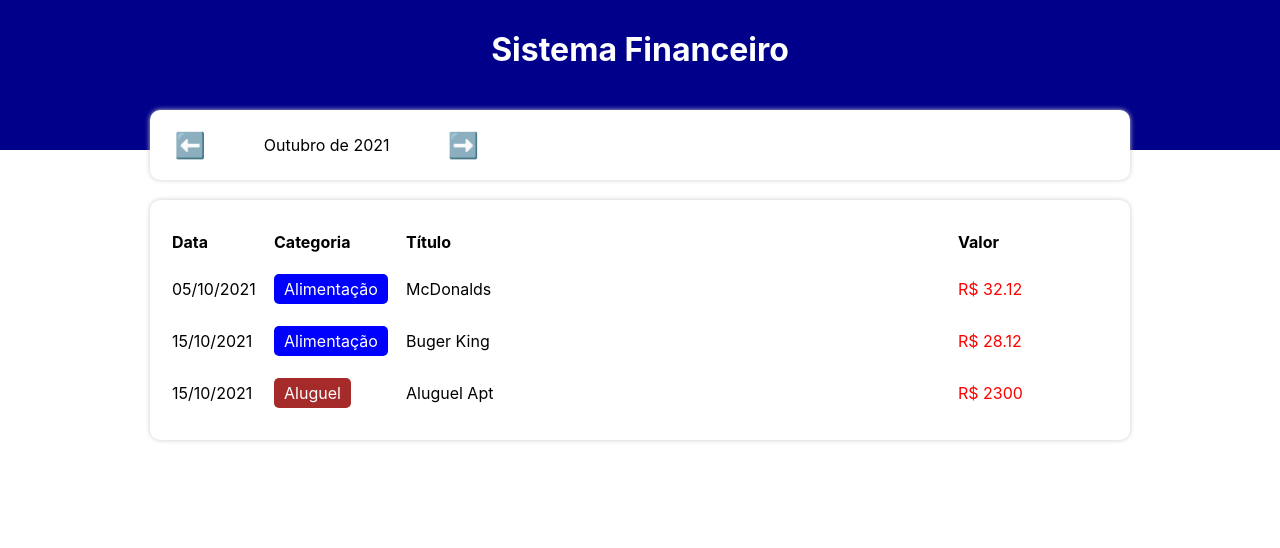
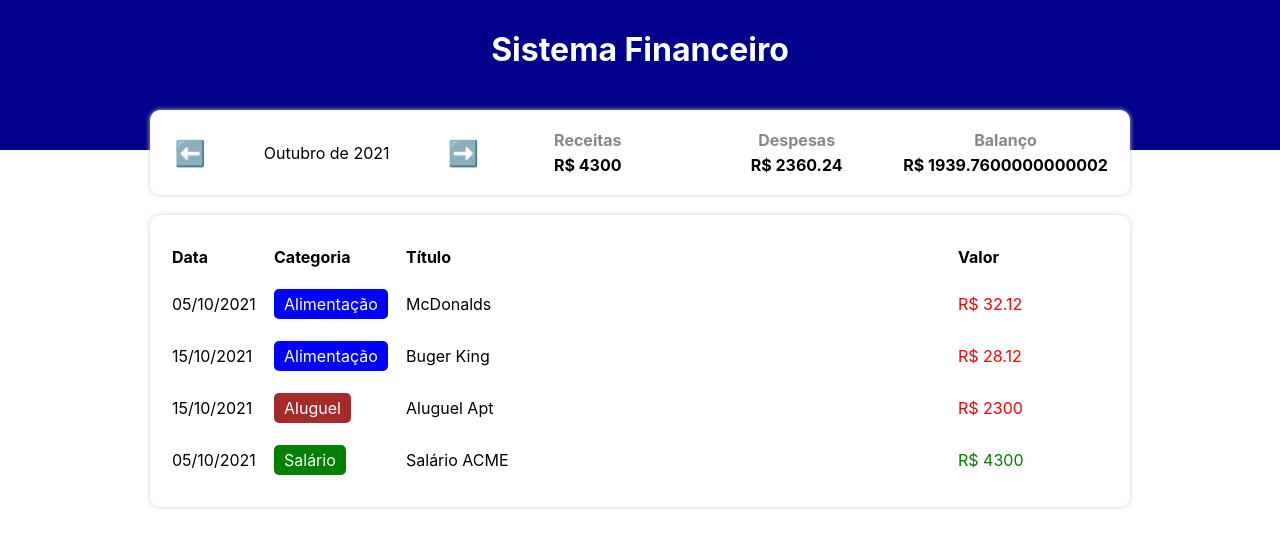
Before and after one commit to yansntss/expense-tracker, a React (Create React App) app: page / in a window 1280 px wide. Shown: the top 548 px of the page. Built offline with nearby package versions, Linux system fonts and the light colour scheme.

Commit message:
Add receitas, despesas e balanço

```diff
--- a/src/App.tsx
+++ b/src/App.tsx
@@ -13,10 +13,28 @@
   const [list, setList] = useState(items);
   const [filteredList, setFilteredList] = useState<Item[]>([])
   const [currentMonth, setCurrentMonth] = useState(getCurrentMonth());
+  const [income, setIncome]= useState(0);
+  const [expense, setExpense]= useState(0);
 
   useEffect(()=> {
     setFilteredList(filterListByMonth(list, currentMonth))
   }, [list, currentMonth]);
+
+  useEffect(()=>{
+    let incomeCount = 0;
+    let expenseCount = 0;
+
+    for(let i in filteredList){
+      if(categories[filteredList[i].category].expense){
+        expenseCount += filteredList[i].value;
+      }else{
+        incomeCount += filteredList[i].value;
+
+      }
+      setIncome(incomeCount)
+      setExpense(expenseCount)
+    }
+  }, [filteredList])
 
   const handleMonthChange = (newMonth: string) =>{
     setCurrentMonth(newMonth)
@@ -32,6 +50,8 @@
         <InfoArea
         currentMonth={currentMonth}
         onMonthChange={handleMonthChange}
+        income={income}
+        expense={expense}
 
         />
 
--- a/src/components/InfoArea/index.tsx
+++ b/src/components/InfoArea/index.tsx
@@ -1,12 +1,16 @@
 import * as C from "./styles";
 import { formataCurrentMonth } from "../../helpers/dateFilter";
+import {ResumeItem} from '../ResumeItem/index'
 type Props = {
   currentMonth: string;
   onMonthChange: (newMonth: string) => void;
+  income: number;
+  expense: number
 };
 
-export const InfoArea = ({ currentMonth, onMonthChange }: Props) => {
-  const handlePrevMonth = () => {
+export const InfoArea = ({ currentMonth, onMonthChange, income, expense }: Props) => {
+
+    const handlePrevMonth = () => {
     let [year, month] = currentMonth.split("-");
     let currentDate = new Date(parseInt(year), parseInt(month) - 1, 1);
     currentDate.setMonth(currentDate.getMonth() - 1);
@@ -26,7 +30,12 @@
         <C.MonthTitle> {formataCurrentMonth(currentMonth)} </C.MonthTitle>
         <C.MonthArrow onClick={handleNextMonth}>➡️</C.MonthArrow>
       </C.MonthArea>
-      <C.ResumeArea></C.ResumeArea>
+      <C.ResumeArea>
+
+          <ResumeItem title='Receitas'value={income}/>
+          <ResumeItem title='Despesas'value={expense}/>
+          <ResumeItem title='Balanço'value={income - expense}/>
+      </C.ResumeArea>
     </C.Container>
   );
 };
--- /dev/null
+++ b/src/components/ResumeItem/index.tsx
@@ -0,0 +1,14 @@
+import * as C from './styles'
+type Props = {
+    title: string;
+    value: number;
+}
+
+export const ResumeItem = ({title, value}:Props) => {
+    return(
+        <C.Container>
+            <C.Title>{title}</C.Title>
+            <C.Info>R$ {value}</C.Info>
+        </C.Container>
+    );
+}
--- /dev/null
+++ b/src/components/ResumeItem/styles.ts
@@ -0,0 +1,19 @@
+import styled from 'styled-components'
+
+export const Container = styled.div`
+    flex: 1;`;
+export const Title = styled.div`
+    text-align:center;
+    font-weight: bold;
+    color: #888;
+    margin-bottom: 5px;
+
+
+
+`;
+
+export const Info = styled.div`
+    text-align:center;
+    font-weight: bold;
+    color: #000;
+`;
--- a/src/data/items.ts
+++ b/src/data/items.ts
@@ -3,5 +3,7 @@
     { date: new Date(2021, 9, 5), category: 'food', title: 'McDonalds', value: 32.12 },
     { date: new Date(2021, 9, 15), category: 'food', title: 'Buger King', value: 28.12 },
     { date: new Date(2021, 9, 15), category: 'rent', title: 'Aluguel Apt', value: 2300 },
-    { date: new Date(2021, 10, 18), category: 'salary', title: 'Salário ACME', value: 4300 },
+    { date: new Date(2021, 9, 5), category: 'salary', title: 'Salário ACME', value: 4300 },
+    { date: new Date(2021, 11, 18), category: 'salary', title: 'Salário ACME', value: 300 },
+    { date: new Date(2021, 12, 18), category: 'salary', title: 'Salário ACME', value: 10000 },
 ];
```
